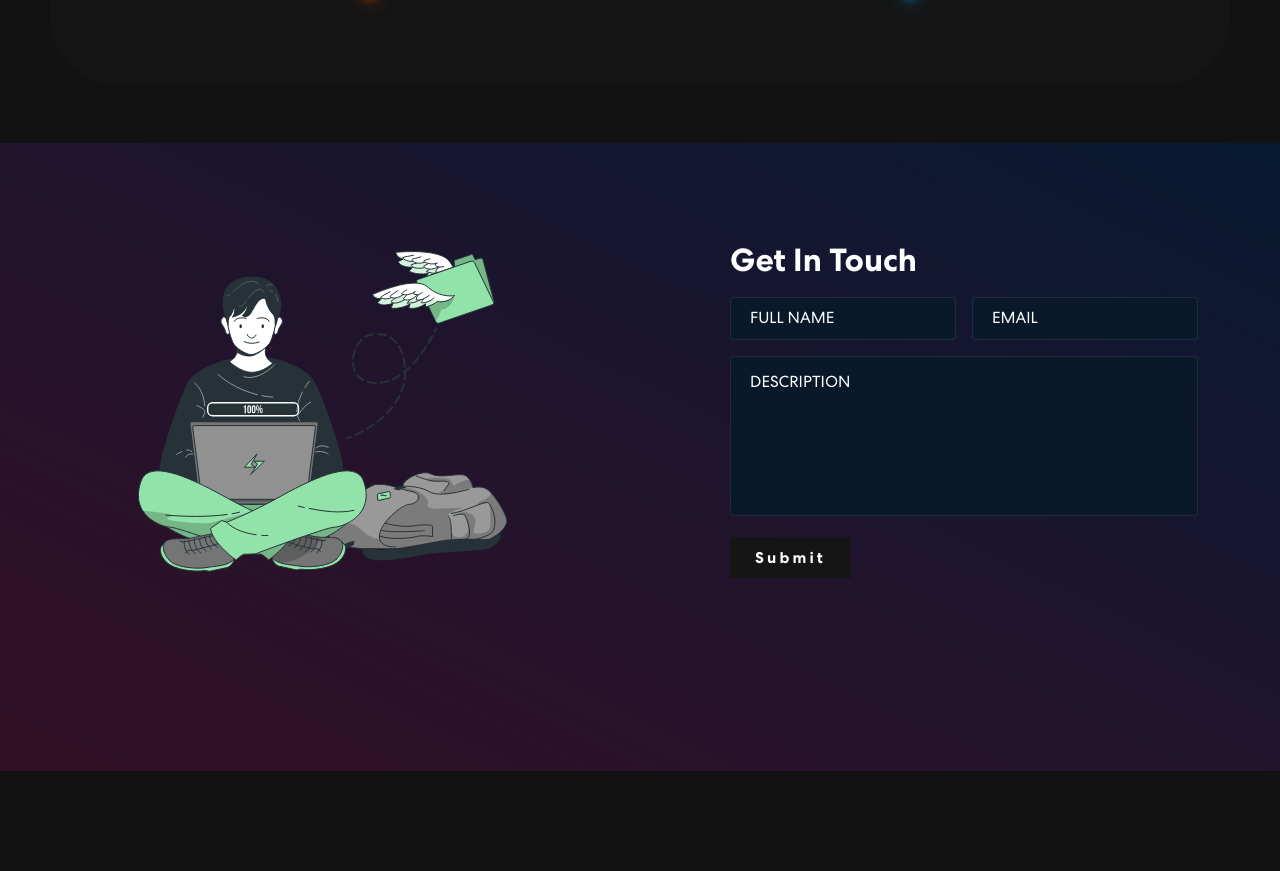
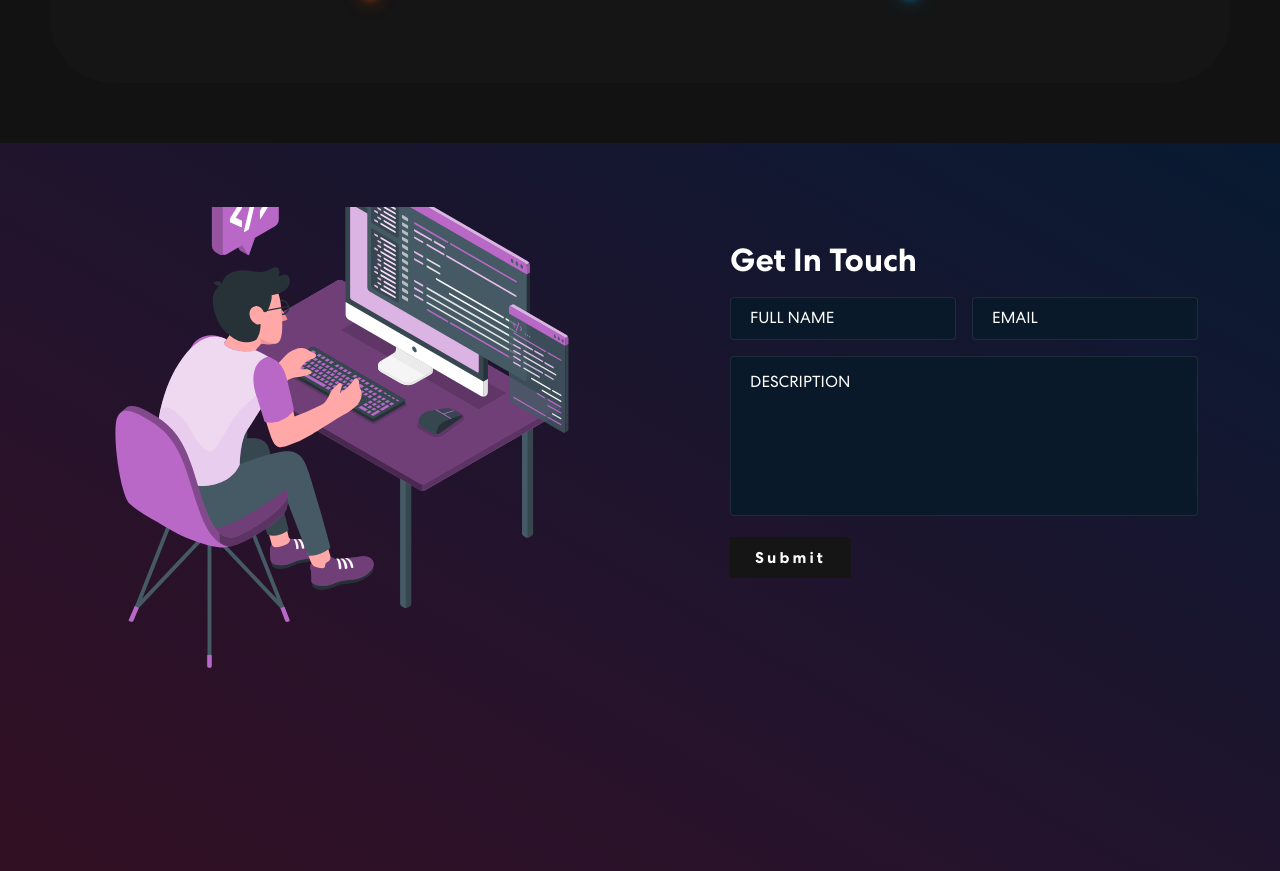
Before and after one commit to Williams25/portfolio, a Next.js app: page / in a window 1280 px wide. Shown: the part 1109-1980 px from the top of the page. Before the commit the page ends 1880 px from the top, so only its background shows below. Built offline with nearby package versions, Linux system fonts and the light colour scheme.

Commit message:
alterando imagem do contato e adicionando alt na imagem

```diff
--- a/src/components/Contact/index.tsx
+++ b/src/components/Contact/index.tsx
@@ -9,10 +9,10 @@ export const Contact = () => {
       <Container className="contact-container">
         <div>
           <Image
-            src="/assets/img/files-sent-not-css.svg"
-            alt="..."
-            width={500}
-            height={500}
+            src="/assets/img/Programming-amico.svg"
+            alt="image illustrates a programmer programming"
+            width={600}
+            height={600}
           />
         </div>
 
```
